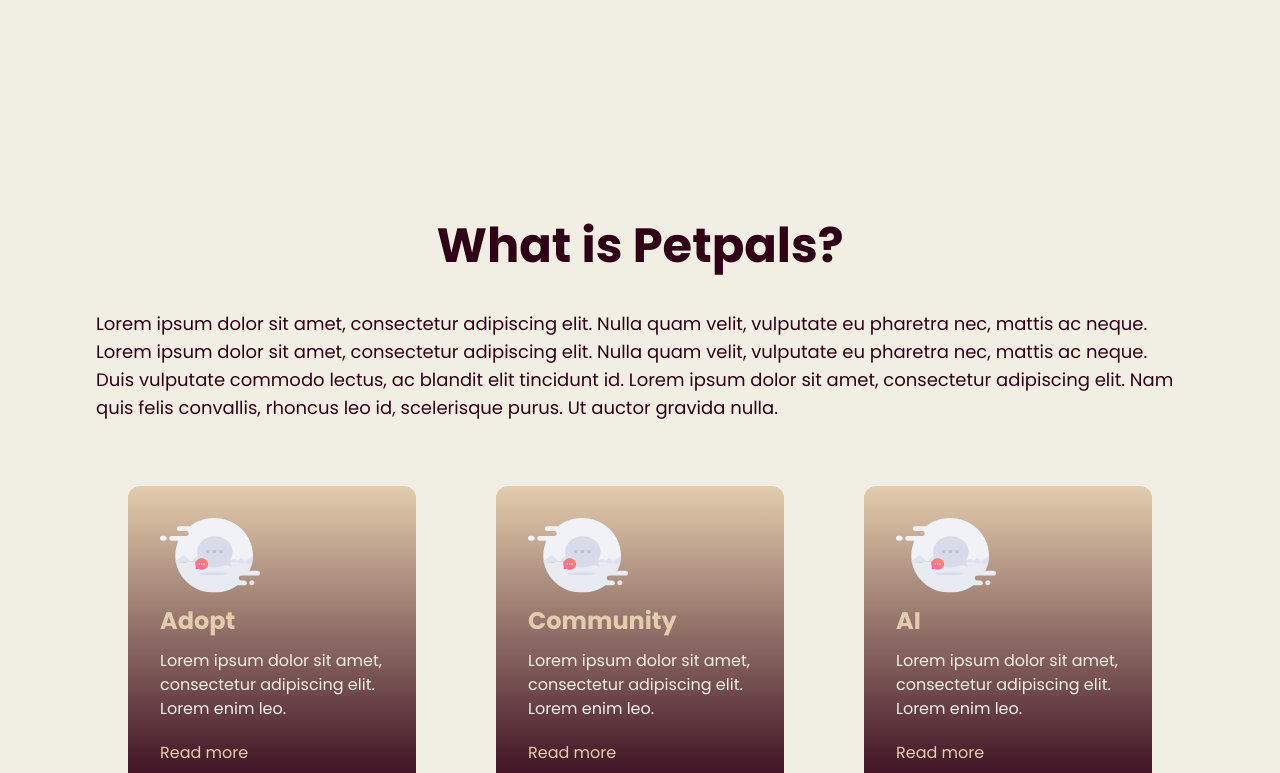
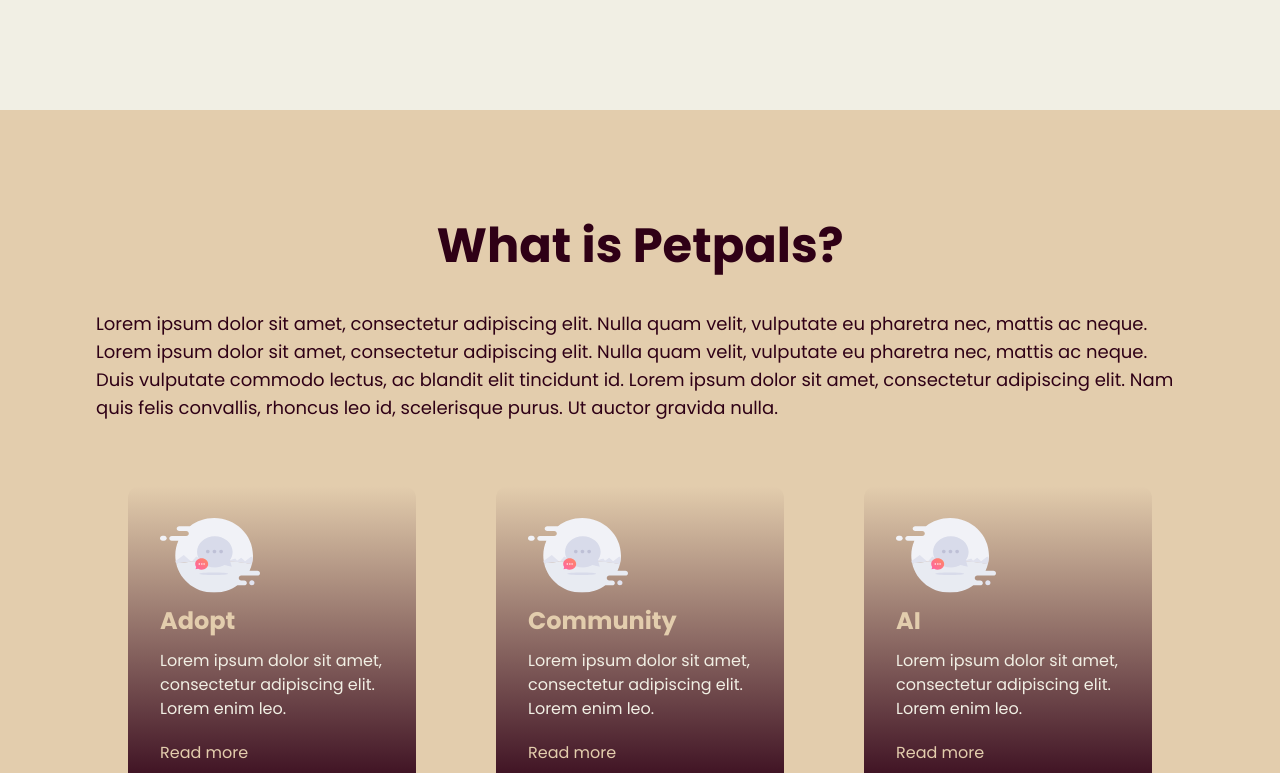
Before and after one commit to birongliu/CISC-4900, a Next.js app in the folder frontend/: page / in a window 1280 px wide. Shown: the part 687-1460 px from the top of the page. Built offline with nearby package versions, Linux system fonts and the light colour scheme; no server answers.

Commit message:
Refactor landing page components and update About section styling

```diff
--- a/frontend/src/app/ui/landing/About.tsx
+++ b/frontend/src/app/ui/landing/About.tsx
@@ -26,8 +26,8 @@ export default function About() {
   return (
     <section
       id="About"
-     className="flex items-center px-12 md:px-24 py-28 justify-center">
-      <div className="max-w-7xl w-full flex flex-col items-center">
+     className="flex items-center px-12 md:px-24 py-28 justify-center  bg-lightBeige">
+      <div className="max-w-7xl w-full flex flex-col items-center ">
       <h1 className="text-4xl md:text-5xl font-bold font-poppins text-primary leading-tight">
       What is Petpals?
       </h1>
```
